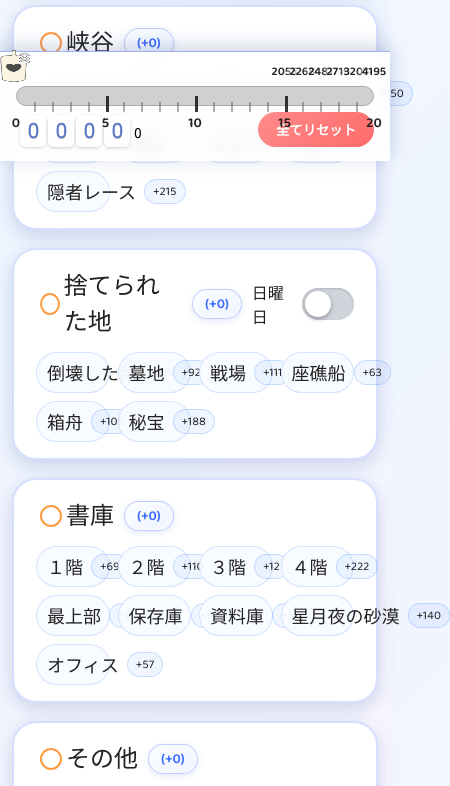
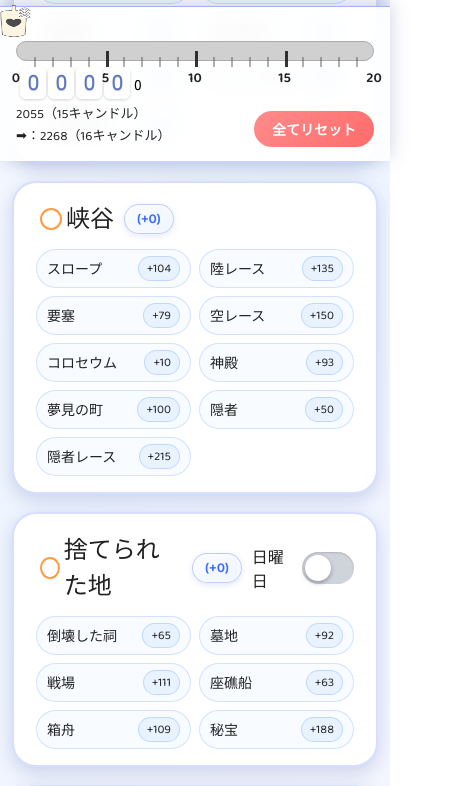
Before and after one commit to QK777/candle-calculator, a plain HTML site: page index.html in a window 390 px wide. Shown: the part 683-1469 px from the top of the page, 450 px wide, since content can reach past the window. Drawn offline with Linux system fonts and the light colour scheme; a web font is replaced by a local one.

Commit message:
Update style.css

```diff
--- a/style.css
+++ b/style.css
@@ -380,43 +380,79 @@ body {
   align-items: flex-end;
   margin-top: 0px;
 }
-
 /* ============================================
-   🟦 スマホ最適化
-   ============================================ */
+   🟧 スマホ最適化（完全統合版）
+============================================ */
 @media (max-width:480px){
 
-  /* ▼ 合計パネルの「合計：」を非表示 */
+  /* ▼ 合計パネル文字（“合計：”を非表示） */
   #total {
-    font-size: 0;    /* ← 文字を消す（一番きれいに消える） */
+    font-size: 0;
   }
 
-  /* ▼ 合計スロット（数字）はそのまま表示する */
+  /* ▼ 合計スロットの数字はそのまま見せる */
   #total .slot-wrapper,
   #total .slot-wrapper * {
-    font-size: 20px !important;  /* 合計スロット数字の大きさは維持 */
+    font-size: 20px !important;
   }
 
-  /* ▼ （xxキャンドル）だけ小さく */
+  /* ▼ “（xxキャンドル）” を小型化 */
+  #total span,
   #totalCandles {
     font-size: 14px !important;
   }
 
-  /* ▼ カッコ全体も小さく */
-  #total span {
-    font-size: 14px !important;
-  }
-
-  /* ▼ 蝋燭アイコンを小型化 */
+  /* ▼ 蝋燭マーカー小型化 */
   #gaugeMarker {
     width: 32px !important;
     height: 32px !important;
     top: -36px !important;
   }
-
   #gaugeMarker img {
     width: 100%;
     height: 100%;
+  }
+
+  /* ▼ アイテムを 2 カラムに */
+  .items {
+    grid-template-columns:repeat(2,1fr) !important;
+  }
+
+  /* ▼ 上側のゲージ数字を隠す（2055 / 2268 など） */
+  .gauge-top-label {
+    display:none !important;
+  }
+
+  /* ▼ デイリー（(15)〜(20)）を横スクロール */
+  #dailyList {
+    display:block !important;
+    white-space: nowrap;
+    overflow-x: auto;
+    max-width: 100%;
+  }
+
+  /* ▼ スマホ時のアイテム名小型化 */
+  .item-name {
+    font-size:14px !important;
+  }
+
+  /* ▼ 左側（required + dailyList）が圧迫されないように */
+  .south-bottom-row > div:first-child {
+    flex:1;
+    min-width:0;
+    overflow:hidden;
+  }
+
+  /* ▼ Reset ボタン文字調整 */
+  #resetButton,
+  #undoButton {
+    flex-shrink:0;
+    font-size:14px;
+  }
+
+  /* ▼ “デイリーライト：2055…” を非表示（スマホでは dailyList で代替） */
+  #required {
+    display:none;
   }
 }
 /* ============================================
```
